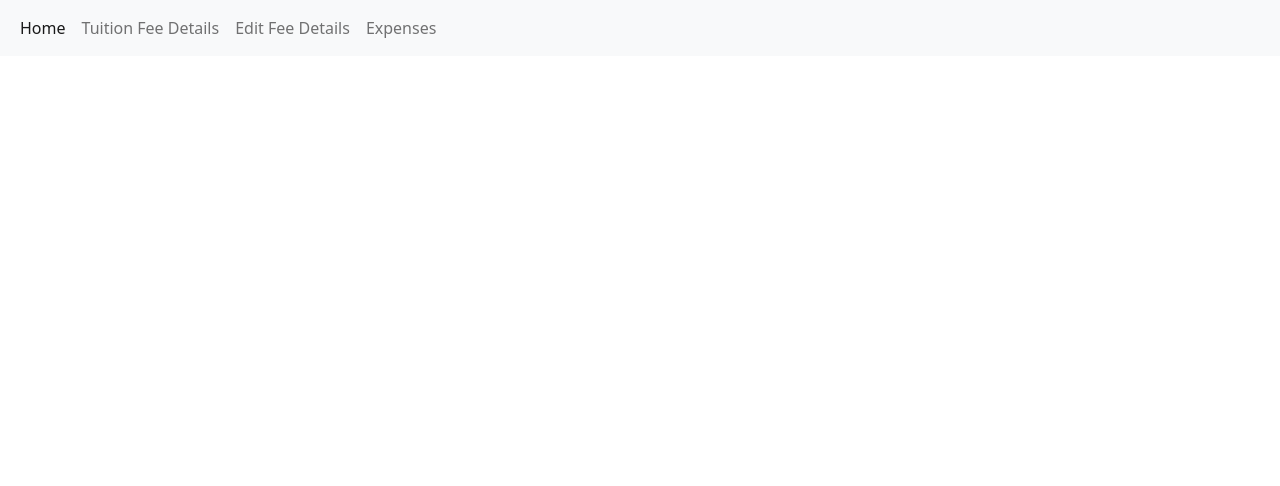
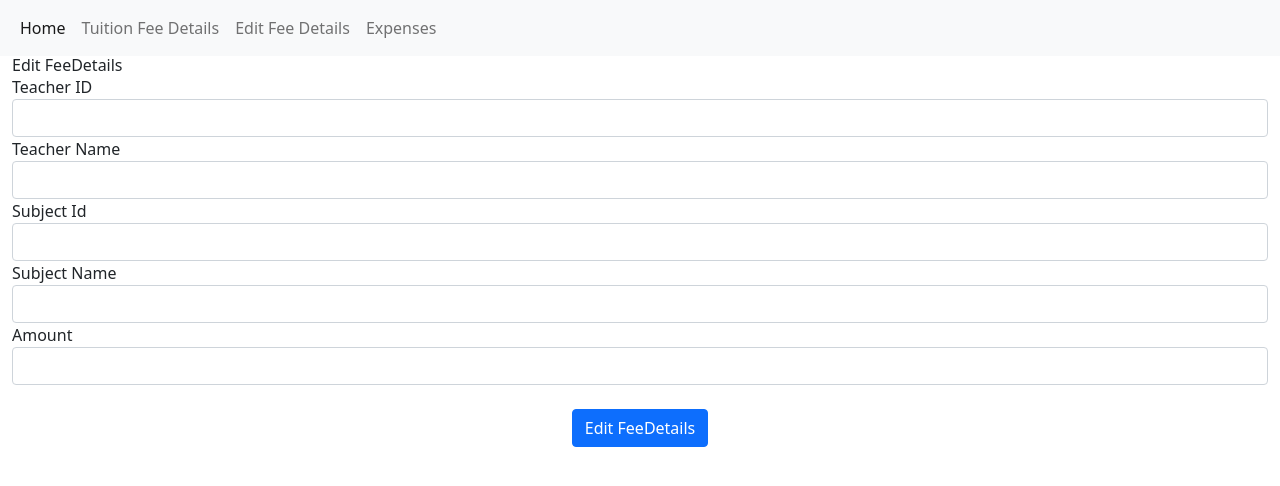
Before and after one commit to JackHunt2800/Dekma, a React (Create React App) app in the folder frontend/Finance/: page /updateTuitionFee/1 in a window 1280 px wide. Shown: the top 486 px of the page. Built offline with nearby package versions, Linux system fonts and the light colour scheme; no server answers.

Commit message:
completed crud in Tuition fee details

```diff
--- a/frontend/Finance/public/index.html
+++ b/frontend/Finance/public/index.html
@@ -10,7 +10,7 @@
       content="Web site created using create-react-app"
     />
     <link rel="apple-touch-icon" href="%PUBLIC_URL%/logo192.png" />
-
+    <script src="https://kit.fontawesome.com/6c42b68fa6.js" crossorigin="anonymous"></script>
     <link rel="manifest" href="%PUBLIC_URL%/manifest.json" />
     <link href="https://cdn.jsdelivr.net/npm/bootstrap@5.1.1/dist/css/bootstrap.min.css" rel="stylesheet" integrity="sha384-F3w7mX95PdgyTmZZMECAngseQB83DfGTowi0iMjiWaeVhAn4FJkqJByhZMI3AhiU" crossorigin="anonymous">
 
--- a/frontend/Finance/src/App.js
+++ b/frontend/Finance/src/App.js
@@ -3,7 +3,9 @@ import './App.css';
 import Header from './components/Header';
 import TuitionFeeDetials from "./components/TuitionFeeDetails"
 import {BrowserRouter as Router,Route} from "react-router-dom"
-import DisplayTuitionFee from './components/DisplayTuitionFee';
+import DisplayTuitionFee from "./components/DisplayTuitionFee"
+import updateTuitionFee from "./components/updateTuitionFee"
+
 
 function App() {
   return (
@@ -12,6 +14,7 @@ function App() {
         <Header/>
         <Route path="/add" exact component={TuitionFeeDetials}/>
         <Route path="/list" exact component={DisplayTuitionFee}/>
+        <Route path="/updateTuitionFee/:id" exact component={updateTuitionFee}/>
       </div>
     </Router>
 
--- a/frontend/Finance/src/components/DisplayTuitionFee.js
+++ b/frontend/Finance/src/components/DisplayTuitionFee.js
@@ -12,19 +12,19 @@ const TuitionFeeDetail = props =>(
         <td>{props.feeDetails.Amount}</td>
 
 
-        <td >
+        {/*<td >
 
-        <Link to ={"/updateLibrary/"+props.feeDetails._id}>Edit details</Link> | <a href="#" onClick={() => { props.DeleteTuitionFee(props.feeDetails._id)}}>Delete</a></td>
-
-      {/*<td>
-             <a className="btn btn-warning" href={`/updateLibrary/${props.feeDetails._id}`}>
+        <Link to ={"/updateTuitionFee/"+props.feeDetails._id}>Edit details</Link> | <a href="#" onClick={() => { props.DeleteTuitionFee(props.feeDetails._id)}}>Delete</a></td>
+        */}
+      <td>
+             <a className="btn btn-warning" href={`/updateTuitionFee/${props.feeDetails._id}`}>
                  <i className="fas fa-edit"></i>&nbsp;Edit
             </a>
              &nbsp;
-           <a className="btn btn-danger" href="#" onClick={()=>{ props.DeletefeeDetails(props.feeDetails._id) }}>
+           <a className="btn btn-danger" href="#" onClick={()=>{ props.DeleteTuitionFee(props.feeDetails._id) }}>
                  <i className="far fa-trash-alt"></i>&nbsp;Delete
             </a>
-      </td>*/}
+      </td>
       </tr>
 )
 
@@ -67,7 +67,7 @@ export default class DisplayTuitionFee extends Component{
 
    render(){
        return (
-           <div  className = "container" >
+           <div  className = "container"  >
                <h3>Tuition Fee Details</h3>
                <table  class="table">
                    <thead className="thead-light">
--- /dev/null
+++ b/frontend/Finance/src/components/updateTuitionFee.js
@@ -0,0 +1,186 @@
+import React, { Component } from 'react';
+import axios from 'axios';
+import DatePicker from 'react-datepicker';
+import "react-datepicker/dist/react-datepicker.css";
+
+export default class EditTuitionFeeDetail extends Component{
+    constructor(props) {
+        super(props);
+
+        /*this.onChangeTeacherId= this.onChangeTeacherId.bind(this);
+        this.onChangeTeachername= this.onChangeTeachername.bind(this);
+        this.onChangesubjectId = this.onChangesubjectId.bind(this);
+        this.onChangesubjectName = this.onChangesubjectName.bind(this);
+        this.onChangeAmount = this.onChangeAmount.bind(this);
+        this.onChangeDateBarrowed = this.onChangeDateBarrowed.bind(this);
+        this.onChangeDateReturned = this.onChangeDateReturned.bind(this);
+        this.onChangestatus = this.onChangestatus.bind(this);
+        this.onSubmit = this.onSubmit.bind(this);*/
+
+
+        this.state = {
+            TeacherId: '',
+            Teachername: '',
+            subjectId:'',
+            subjectName:'',
+            Amount:'',
+            //DateBarrowed: new Date(),
+            //DateReturned:new Date(),
+            //status:'',
+            FeeDetails: []
+
+        }
+
+    }
+
+    componentDidMount(){
+        axios.get('http://localhost:8070/feeDetails/'+this.props.match.params.id)
+        .then(response => {
+            this.setState({
+
+
+                TeacherId: response.data.TeacherId,
+                Teachername: response.data.Teachername,
+                subjectId:response.data.subjectId,
+                subjectName:response.data.subjectName,
+                Amount:response.data.Amount,
+                //DateBarrowed: new Date(response.data.DateBarrowed),
+                //DateReturned:new Date(response.data.DateReturned),
+                //status:response.data.status
+
+               })
+        })
+        .catch(function (error){
+            console.log(error);
+        })
+    }
+
+    onChangeTeacherId=(e)=>{
+        this.setState({
+            TeacherId : e.target.value
+        });
+    }
+    onChangeTeachername=(e)=>{
+        this.setState({
+            Teachername: e.target.value
+        });
+    }
+
+    onChangesubjectId=(e)=>{
+        this.setState({
+            subjectId: e.target.value
+        });
+    }
+    onChangesubjectName=(e)=>{
+        this.setState({
+            subjectName : e.target.value
+        });
+    }
+    onChangeAmount=(e)=>{
+        this.setState({
+            Amount : e.target.value
+        });
+    }
+
+
+    onSubmit=(e)=>{
+        e.preventDefault();
+        const FeeDetails ={
+
+            TeacherId: this.state.TeacherId,
+            Teachername: this.state.Teachername,
+            subjectId:this.state.subjectId,
+            subjectName:this.state.subjectName,
+            Amount:this.state.Amount,
+            //DateBarrowed: this.state.DateBarrowed,
+            //DateReturned:this.state.DateReturned,
+            //status:this.state.status
+        }
+
+
+       console.log(FeeDetails);
+
+       axios.put('http://localhost:8070/feeDetails/update/'+this.props.match.params.id ,FeeDetails)
+       .then(res => console.log(res.data));
+
+       window.location='/list';
+
+    }
+
+
+
+    render(){
+
+        return(
+            <div className="container">
+            <div>
+                <h3>Edit FeeDetails</h3>
+                <form onSubmit={this.onSubmit}>
+
+                    <div className="form-grouo">
+
+                         <label>Teacher ID</label>
+                         <input
+                            type="text"
+                            className="form-control"
+                            value={this.state.TeacherId}
+                            onChange={this.onChangeTeacherId}
+                            />
+
+                    </div>
+                    <div className="form-grouo">
+
+                         <label>Teacher Name</label>
+                         <input
+                            type="text"
+                            className="form-control"
+                            value={this.state.Teachername}
+                            onChange={this.onChangeTeachername}
+                            />
+
+                    </div>
+                    <div className="form-grouo">
+
+                         <label>Subject Id</label>
+                         <input
+                            type="text"
+                            className="form-control"
+                            value={this.state.subjectId}
+                            onChange={this.onChangesubjectId}
+                            />
+
+                    </div>
+                    <div className="form-grouo">
+
+                         <label>Subject Name</label>
+                         <input
+                            type="text"
+                            className="form-control"
+                            value={this.state.subjectName}
+                            onChange={this.onChangesubjectName}
+                            />
+
+                    </div>
+                    <div className="form-grouo">
+
+                         <label>Amount</label>
+                         <input
+                            type="text"
+                            className="form-control"
+                            value={this.state.Amount}
+                            onChange={this.onChangeAmount}
+                            />
+
+                    </div>
+
+                    <br/>
+                    <div className="form-group" align="center">
+                            <input type="submit" value="Edit FeeDetails" className="btn btn-primary"/>
+                    </div>
+
+                </form>
+             </div>
+             </div>
+        )
+    }
+}
```
Also changed, not shown: 1 other file (tests, documents, lock files or other folders).
